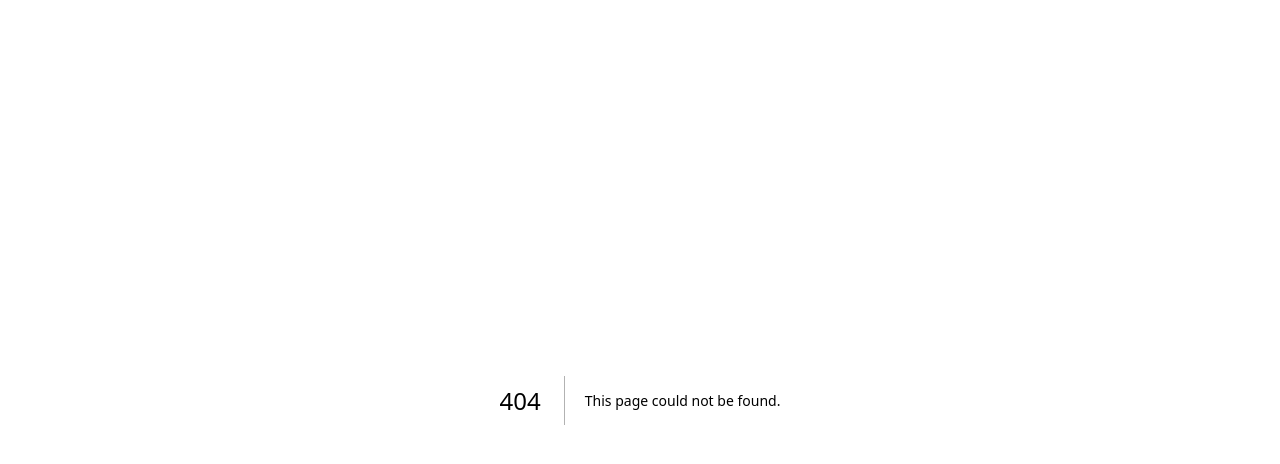
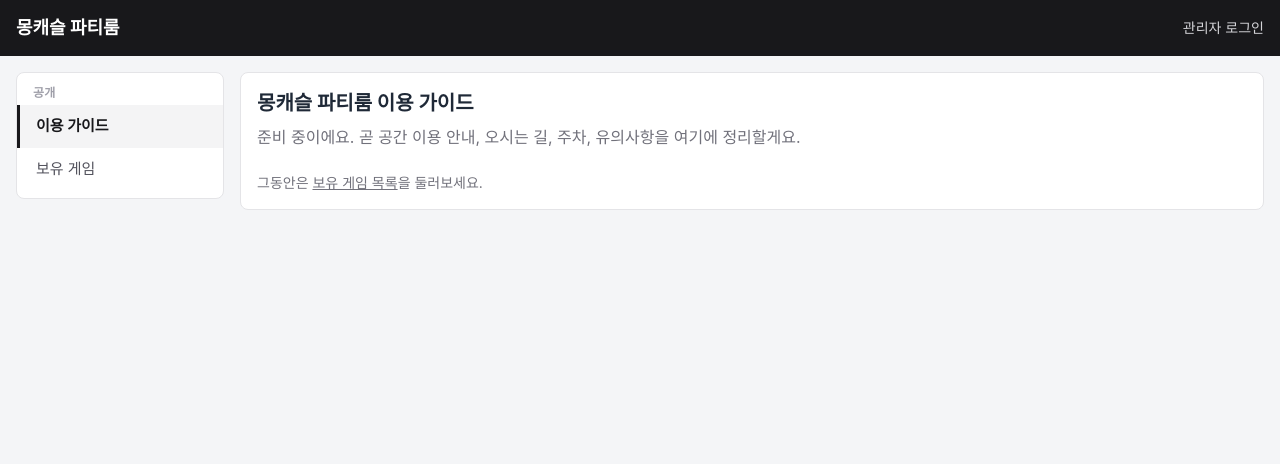
Before and after one commit to CastleQ/mongcastleadmin, a Next.js app: page /guide in a window 1280 px wide. Before the commit this address had no page. Shown: the top 464 px of the page. Built offline with nearby package versions, Linux system fonts and the light colour scheme; no server answers; a web font is replaced by a local one.

Commit message:
첫 화면: 관리자는 예약현황, 그 외는 /guide(이용 가이드)
Co-Authored-By: Claude Opus 5 <noreply@anthropic.com>

```diff
--- /dev/null
+++ b/src/app/(site)/(public)/guide/page.tsx
@@ -0,0 +1,14 @@
+import Link from "next/link";
+
+/** 공개 첫 화면: 이용 가이드 (내용은 차차 채움) */
+export default function GuidePage() {
+  return (
+    <>
+      <h2 className="mb-2 text-xl font-bold">몽캐슬 파티룸 이용 가이드</h2>
+      <p className="text-zinc-500">준비 중이에요. 곧 공간 이용 안내, 오시는 길, 주차, 유의사항을 여기에 정리할게요.</p>
+      <p className="mt-6 text-sm text-zinc-500">
+        그동안은 <Link href="/games" className="underline hover:text-zinc-900">보유 게임 목록</Link>을 둘러보세요.
+      </p>
+    </>
+  );
+}
--- a/src/app/(site)/(public)/page.tsx
+++ b/src/app/(site)/(public)/page.tsx
@@ -1,14 +1,8 @@
-import Link from "next/link";
+import { redirect } from "next/navigation";
+import { getSession } from "@/lib/auth";
 
-/** 공개 첫 화면: 이용 가이드 (내용은 차차 채움) */
-export default function GuidePage() {
-  return (
-    <>
-      <h2 className="mb-2 text-xl font-bold">몽캐슬 파티룸 이용 가이드</h2>
-      <p className="text-zinc-500">준비 중이에요. 곧 공간 이용 안내, 오시는 길, 주차, 유의사항을 여기에 정리할게요.</p>
-      <p className="mt-6 text-sm text-zinc-500">
-        그동안은 <Link href="/games" className="underline hover:text-zinc-900">보유 게임 목록</Link>을 둘러보세요.
-      </p>
-    </>
-  );
+/** 첫 화면: 관리자는 예약현황, 그 외는 이용 가이드 */
+export default async function Home() {
+  const { isAdmin } = await getSession();
+  redirect(isAdmin ? "/reservations" : "/guide");
 }
--- a/src/app/(site)/layout.tsx
+++ b/src/app/(site)/layout.tsx
@@ -11,7 +11,7 @@ export default async function SiteLayout({ children }: LayoutProps<"/">) {
     <>
       <header className="bg-zinc-900 text-white">
         <div className="mx-auto max-w-7xl flex items-center justify-between px-4 h-14">
-          <Link href={isAdmin ? "/reservations" : "/"} className="font-bold text-lg">
+          <Link href="/" className="font-bold text-lg">
             몽캐슬 파티룸 {isAdmin && <span className="text-zinc-400 font-normal text-sm">관리자</span>}
           </Link>
           <div className="flex items-center gap-3 text-sm">
--- a/src/app/(site)/nav-items.ts
+++ b/src/app/(site)/nav-items.ts
@@ -2,7 +2,7 @@ export type NavItem = { href: string; label: string };
 
 /** 로그인 없이 누구나 */
 export const PUBLIC_NAV: NavItem[] = [
-  { href: "/", label: "이용 가이드" },
+  { href: "/guide", label: "이용 가이드" },
   { href: "/games", label: "보유 게임" },
 ];
 
```
